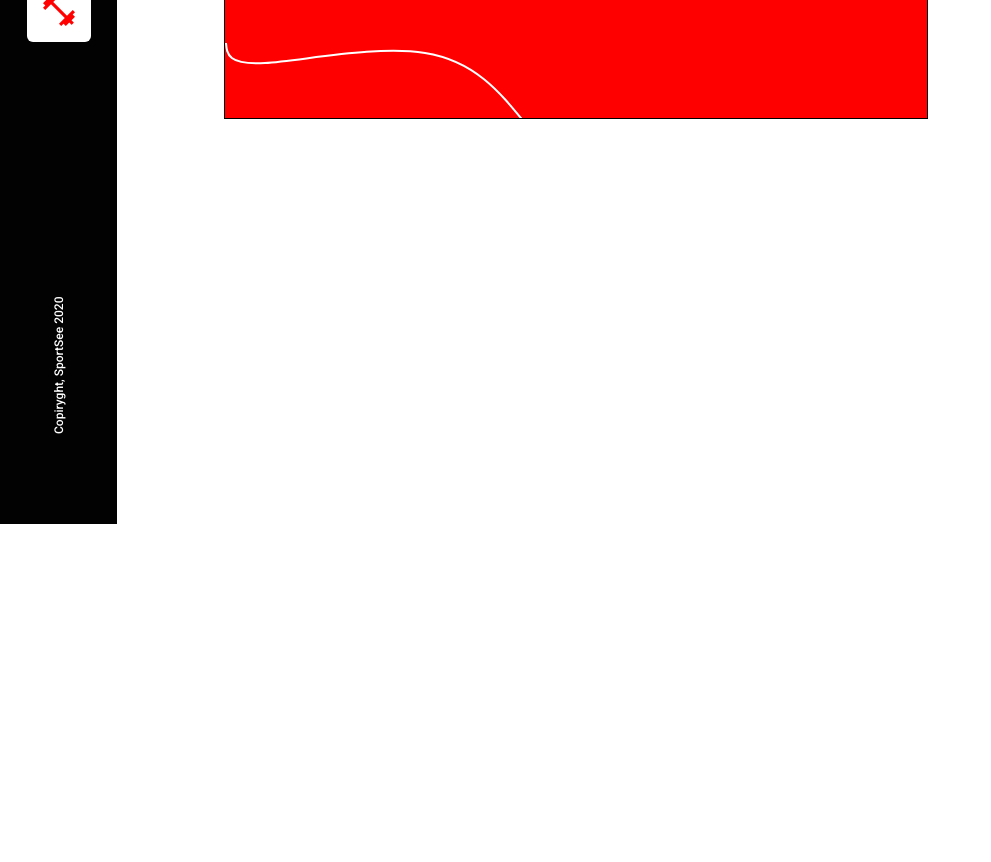
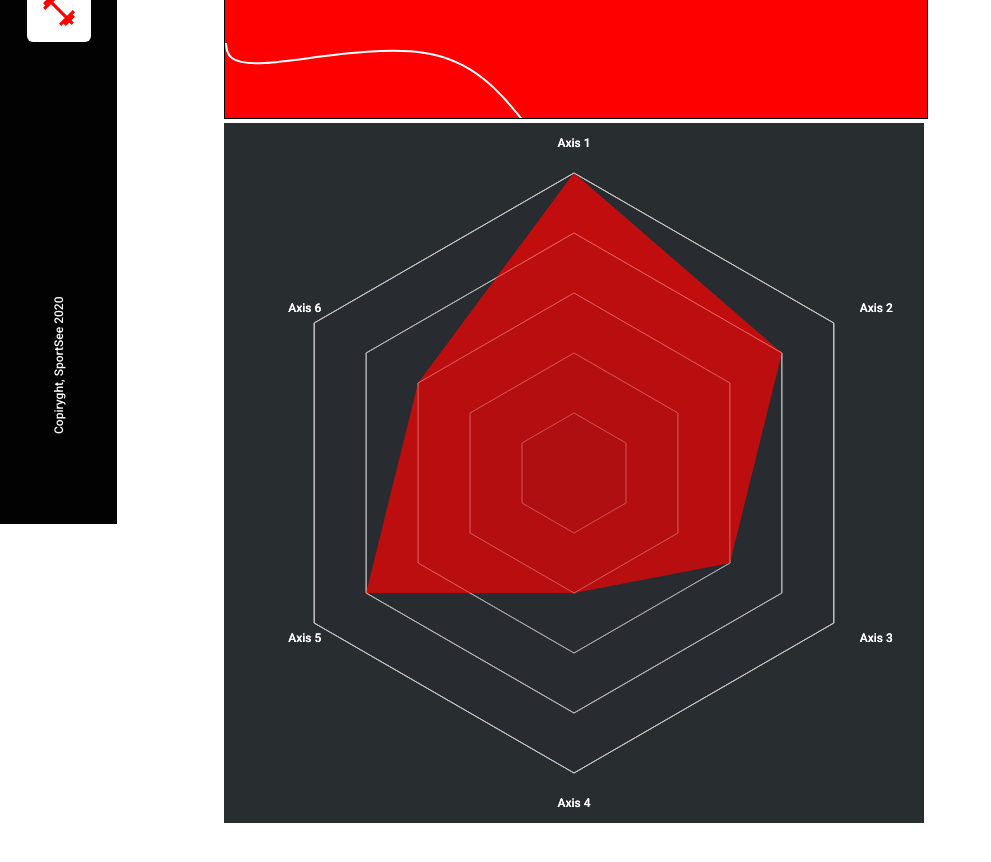
Before and after one commit to HammerPanzer92/P12_SportSee, a React (Vite) app: page / in a window 1280 px wide. Shown: the part 500-1362 px from the top of the page, without its empty margins (0-991 px from the left). Before the commit the page ends 1024 px from the top, so only its background shows below. Built offline with nearby package versions, Linux system fonts and the light colour scheme.

Commit message:
-Création du graphique en toile d'araigné

```diff
--- a/src/App.jsx
+++ b/src/App.jsx
@@ -1,11 +1,22 @@
 import Activity from "./components/Activity";
 import Greetings from "./components/Greetings";
 import Navbar from "./components/Navbar";
+import RadarChart from "./components/RacharChart";
 import Sessions from "./components/Sessions";
 import Sidebar from "./components/Sidebar";
 import "./SCSS/styles.scss";
 
 function App() {
+
+  const data = [
+    { axis: 'Axis 1', value: 5 },
+    { axis: 'Axis 2', value: 4 },
+    { axis: 'Axis 3', value: 3 },
+    { axis: 'Axis 4', value: 2 },
+    { axis: 'Axis 5', value: 4 },
+    { axis: 'Axis 6', value: 3 },
+  ];
+
   return (
     <main id="dashboard">
       <Navbar />
@@ -19,6 +30,7 @@ function App() {
           <div className="graph_container">
             <Activity/>
             <Sessions/>
+            <RadarChart data={data} levels={5} maxValue={5} />
           </div>
           <div className="stats_container"></div>
         </div>
--- /dev/null
+++ b/src/SCSS/_radarchart.scss
@@ -0,0 +1,4 @@
+.svg_radar{
+    background-color: #282D30;
+    box-shadow: 0px 2px 4px 0px #00000005;
+}
--- a/src/SCSS/styles.scss
+++ b/src/SCSS/styles.scss
@@ -1,5 +1,6 @@
 @use "navbar";
 @use "sidebar";
+@use "radarchart";
 
 body{
     margin: 0px;
--- /dev/null
+++ b/src/components/RacharChart.jsx
@@ -0,0 +1,93 @@
+// src/components/RadarChart.js
+import React, { useRef, useEffect } from 'react';
+import * as d3 from 'd3';
+
+const RadarChart = ({ data, levels, maxValue }) => {
+  const svgRef = useRef();
+
+  useEffect(() => {
+    drawChart();
+  }, [data]);
+
+  const drawChart = () => {
+    const width = 700;  // Increased width
+    const height = 700; // Increased height
+    const margin = 50;  // Margin to prevent cutoff
+    const radius = Math.min(width / 2, height / 2) - margin;
+    const svg = d3.select(svgRef.current)
+      .attr('width', width)
+      .attr('height', height)
+      .append('g')
+      .attr('transform', `translate(${width / 2}, ${height / 2})`);
+
+    const angleSlice = (Math.PI * 2) / data.length;
+
+    // Draw axis lines and labels
+    svg.selectAll('.axis')
+      .data(data)
+      .enter()
+      .append('g')
+      .attr('class', 'axis')
+      .each(function (d, i) {/*
+        // Draw the axis line
+        d3.select(this)
+          .append('line')
+          .attr('x1', 0)
+          .attr('y1', 0)
+          .attr('x2', radius * Math.cos(angleSlice * i - Math.PI / 2))
+          .attr('y2', radius * Math.sin(angleSlice * i - Math.PI / 2))
+          .style('stroke', 'grey')
+          .style('stroke-width', '2px'); */
+
+        // Add the axis label
+        d3.select(this)
+          .append('text')
+          .attr('x', radius * 1.1 * Math.cos(angleSlice * i - Math.PI / 2))
+          .attr('y', radius * 1.1 * Math.sin(angleSlice * i - Math.PI / 2))
+          .attr('dy', '0.35em')
+          .attr("fill", "white")
+          .style('font-size', '12px')
+          .style('text-anchor', i === 0 || i === data.length / 2 ? 'middle' : 'start')
+          .text(d.axis);
+      });
+
+    // Draw background hexagons
+    for (let level = 0; level < levels; level++) {
+      const levelFactor = radius * ((level + 1) / levels);
+      const points = [];
+      for (let i = 0; i < data.length; i++) {
+        points.push([
+          levelFactor * Math.cos(angleSlice * i - Math.PI / 2),
+          levelFactor * Math.sin(angleSlice * i - Math.PI / 2),
+        ]);
+      }
+      svg.append('polygon')
+        .attr('class', 'grid-polygon')
+        .attr('points', points.map(d => d.join(',')).join(' '))
+        .style('fill', '#282D30')
+        .style('stroke', '#CDCDCD')
+        .style("stroke-width","1px")
+        .style('fill-opacity', 0.1);
+    }
+
+    // Draw the radar chart
+    const radarLine = d3.lineRadial()
+      .radius(d => radius * (d.value / maxValue))
+      .curve(d3.curveLinearClosed)
+      .angle((d, i) => i * angleSlice);
+
+    svg.append('path')
+      .datum(data)
+      .attr('d', radarLine)
+      .style('stroke-width', '0px')
+      .style('stroke', '#FF0101B2')
+      .style('fill', '#FF0101B2')
+      .style('fill-opacity', 0.7);
+  };
+
+  return (
+    <svg className="svg_radar" ref={svgRef}></svg>
+  );
+};
+
+export default RadarChart;
--- a/src/services/graph.js
+++ b/src/services/graph.js
@@ -50,11 +50,19 @@ export function drawCurveChart(data, ref) {
     .style("border", "1px solid black")
     .style("background", "red");
 
-  const curve = d3.line().curve(d3.curveNatural).x(d => d[0]).y(d => d[1]);
+  const curve = d3
+    .line()
+    .curve(d3.curveNatural)
+    .x((d) => d[0])
+    .y((d) => d[1]);
   svgCanvas
-    .append('path')
-    .attr('d', curve(data))
-    .attr('stroke', 'white')
-    .attr('stroke-width',2)
-    .attr('fill', 'none');
+    .append("path")
+    .attr("d", curve(data))
+    .attr("stroke", "white")
+    .attr("stroke-width", 2)
+    .attr("fill", "none");
 }
+
+export function drawRadarChart(data, ref) {
+
+}
```
